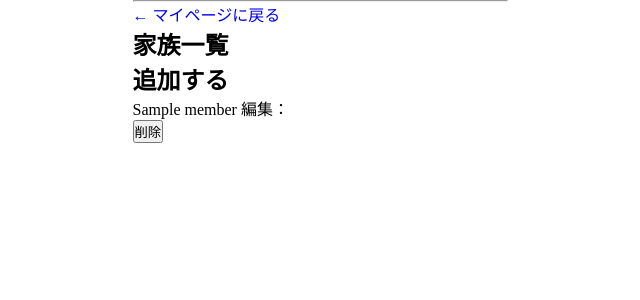
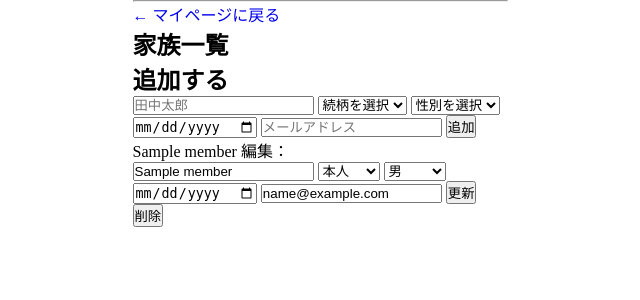
Before and after one commit to E-Team-ponata-inoue-yottomi-kochapi/E-Team_2026-Summer, a Flask app: template tsudoi/templates/household/household_list.html in a window 1280 px wide. Shown: the top 300 px of the page, without its empty margins (320-960 px from the left). Run offline with Flask 2, Linux system fonts and the light colour scheme; the template is opened without the code that fills it: most values are stand-ins (such as "Sample title", 1, 10 or a date in 2020); some libraries are stand-ins or nearby versions.

Commit message:
householdハッピーパス実装

```diff
--- a/Docker/MySQL/seeds/04_yottomi_participant.sql
+++ b/Docker/MySQL/seeds/04_yottomi_participant.sql
@@ -11,7 +11,7 @@ SET @fee_rule_infant_id = 6663;  -- 未就学児の料金区分id
 -- ------------------------------------------------------------
 -- users(参加者)
 INSERT INTO users (id, email, password_hash)
-VALUES (5001, 'yottomi@gmail.com', 'scrypt:32768:8:1$6ZxurNf1m4X9HaRi$f1890d83c7cf0b7b231973f979747510ef9b66f7a63063398b0b6f40a23b014addb0c60c2f841e23c6a5044f9c8bf524062c5fcc30a471fbf225bc4747c457b9');
+VALUES (5001, 'yottomi@gmail.com', 'pbkdf2:sha256:260000$JGJeFByTSQ2HO5d5$c6c6a0e479df614d0153a6fde007d59e77bd0023eb1f49624e6aa96d6c3a409d');
 SET @participant_id = 5001;
 
 -- households(よっとみの世帯)
--- a/tsudoi/templates/household/household_list.html
+++ b/tsudoi/templates/household/household_list.html
@@ -7,12 +7,28 @@
 <a href="{{ url_for('mypage.mypage_view')}}">← マイページに戻る</a>
 
 <h2 class="page-title">家族一覧</h2>
-
+{# 追加フォーム #}
 <h2>追加する</h2>
 <form action="{{ url_for('household.member_create_process')}}" method="POST">
   <input type="hidden" name="csrf_token" value="{{ csrf_token() }}">
+  <input type="text" name="name" placeholder="田中太郎">
+  <select name="relation" required>
+    <option value="">続柄を選択</option>
+    {% for option in ['本人','夫','妻','息子','娘','父','母','祖母','祖父','その他'] %}
+      <option value="{{ option }}">{{ option }}</option>
+    {% endfor %}
+  </select>
+  <select name="gender">
+    <option value="">性別を選択</option>
+    <option value="男">男</option>
+    <option value="女">女</option>
+    <option value="その他">その他</option>
+  </select>
+  <input type="date" name="birth_date" required>
+  <input type="email" name="email" placeholder="メールアドレス">
+  <button type="submit">追加</button>
 </form>
-
+{# 編集フォーム #}
 <ul>
   {% for member in members %}
   <li>
@@ -20,12 +36,27 @@
     <span>編集：</span>
     <form action="{{ url_for('household.member_edit_process', id=member.id) }}" method="POST">
       <input type="hidden" name="csrf_token" value="{{ csrf_token() }}">
+      <input type="text" name="name" value="{{member.name}}">
+      <select name="relation" required>
+        {% for option in ['本人','夫','妻','息子','娘','父','母','祖母','祖父','その他'] %}
+          <option value="{{ option }}" {% if member.relation == option %}selected{% endif %}>{{ option }}</option>
+        {% endfor %}
+      </select>
+      {# すでに選択肢が存在するため一致条件を追加 #}
+      <select name="gender">
+        {% for option in ['男','女','その他'] %}
+          <option value="{{ option }}" {% if member.gender == option %}selected{% endif %}>{{ option }}</option>
+        {% endfor %}
+      </select>
+      <input type="date" name="birth_date" value="{{ member.birth_date }}" required>
+      <input type="email" name="email" value="{{ member.email or '' }}">
+      <button type="submit">更新</button>
+    </form>
+    <form action="{{ url_for('household.member_delete_process', id=member.id) }}" method="POST">
+      <input type="hidden" name="csrf_token" value="{{ csrf_token() }}">
+      <button type="submit">削除</button>
     </form>
   </li>
-  <form action="{{ url_for('household.member_delete_process', id=member.id) }}" method="POST">
-      <input type="hidden" name="csrf_token" value="{{ csrf_token() }}">
-      <button type="submit">削除</button>
-</form>
   {% endfor %}
 </ul>
 {% endblock %}
```
Also changed, not shown: tsudoi/controllers/household.py (+33 -9 lines), tsudoi/models/household.py (+72 -0 lines).
